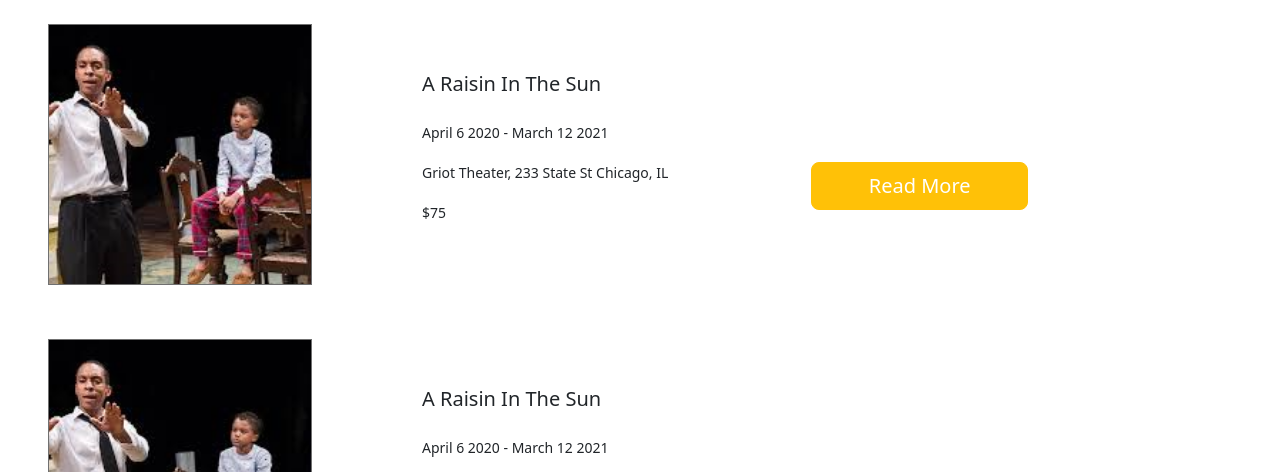
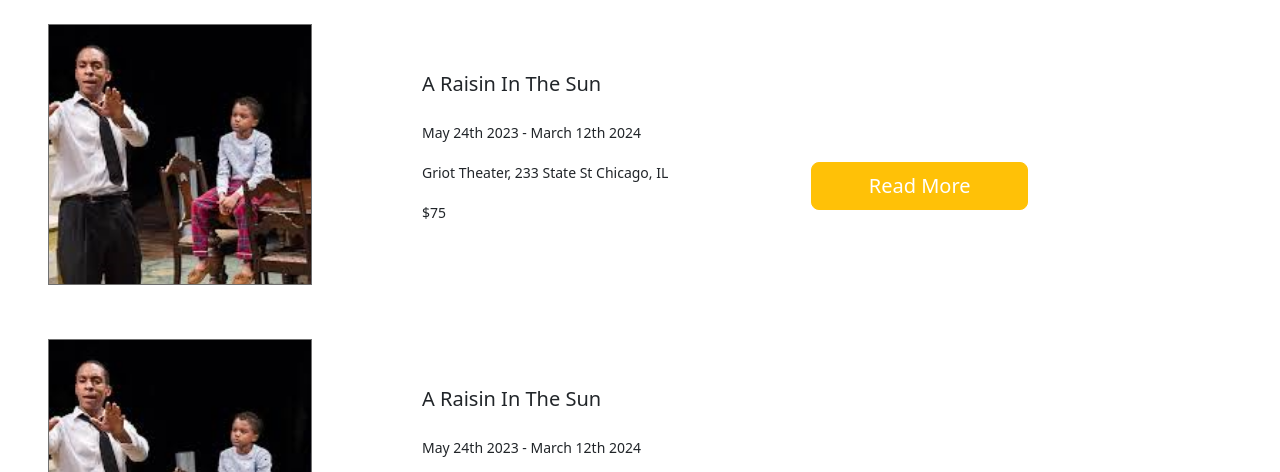
Before and after one commit to derkfisch/Griot_Theater_Ticket_Site, a plain HTML site: page index.html in a window 1280 px wide. Shown: the part 1360-1832 px from the top of the page. Drawn offline with nearby package versions, Linux system fonts and the light colour scheme.

Commit message:
date adjustment

```diff
--- a/index.html
+++ b/index.html
@@ -67,7 +67,7 @@
                     <div class="col-3 mx-5"><img src="../images/a-raisin-in-the-sun-theater-1.png" alt="Ticket Picture" id="Picture"></div>
                     <div class="col-5 mt-5"><h5 class="card-title">A Raisin In The Sun</h5>
                     <br>
-                    <p><small>April 6 2020 - March 12 2021</small></p>
+                    <p><small>May 24th 2023 - March 12th 2024</small></p>
                     <p><small>Griot Theater, 233 State St Chicago, IL</small></p>
                     <p><small>$75</small></p>
                     <div class="text-center justify-content-between"><button type="button" class="col-5 btn btn-warning btn-lg" style="color: white; margin-bottom: 25%; margin-top: -15%; margin-left: 75%">Read More</button></div>
@@ -80,7 +80,7 @@
                     <div class="col-3 mx-5"><img src="../images/a-raisin-in-the-sun-theater-1.png" alt="Ticket Picture" id="Picture"></div>
                     <div class="col-5 mt-5"><h5 class="card-title">A Raisin In The Sun</h5>
                     <br>
-                    <p><small>April 6 2020 - March 12 2021</small></p>
+                    <p><small>May 24th 2023 - March 12th 2024</small></p>
                     <p><small>Griot Theater, 233 State St Chicago, IL</small></p>
                     <p><small>$75</small></p>
                     <div class="text-center justify-content-between"><button type="button" class="col-5 btn btn-warning btn-lg" style="color: white; margin-bottom: 25%; margin-top: -15%; margin-left: 75%">Read More</button></div>
```
